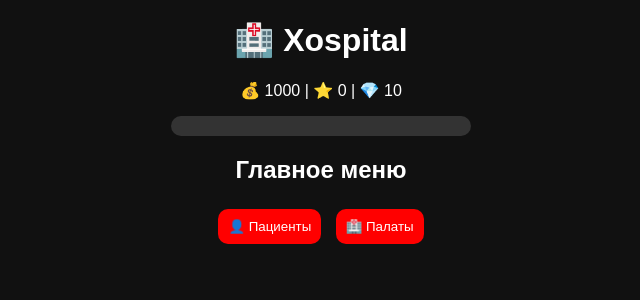
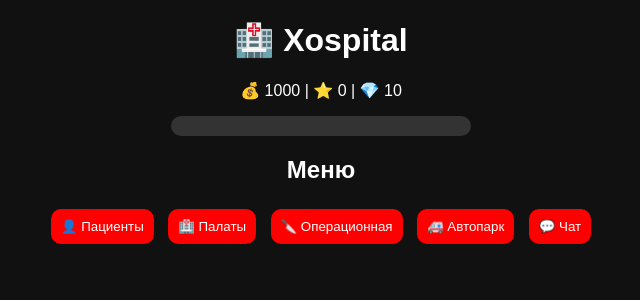
Before and after one commit to ivan0796223-byte/xospital-game, a Flask app: page / in a window 1280 px wide. Shown: the top 300 px of the page, without its empty margins (319-959 px from the left). Run offline with Flask 3, Linux system fonts and the light colour scheme; data comes from the database, SQL or seed files in the repository.

Commit message:
Update index.html

```diff
--- a/templates/index.html
+++ b/templates/index.html
@@ -1,9 +1,12 @@
 {% extends "base.html" %}
 {% block content %}
 
-<h2>Главное меню</h2>
+<h2>Меню</h2>
 
 <a href="/patients"><button>👤 Пациенты</button></a>
 <a href="/ward"><button>🏥 Палаты</button></a>
+<a href="/surgery"><button>🔪 Операционная</button></a>
+<a href="/cars"><button>🚑 Автопарк</button></a>
+<a href="/chat"><button>💬 Чат</button></a>
 
 {% endblock %}
```
